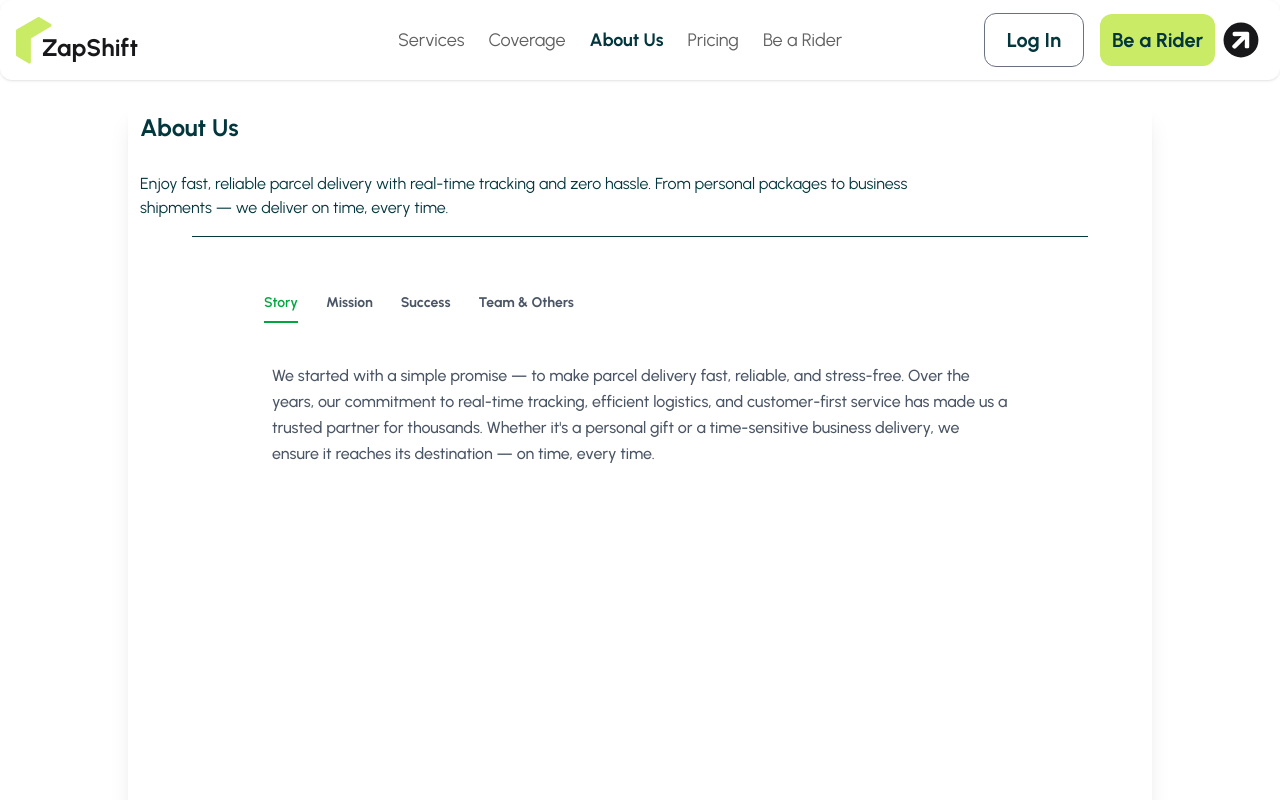
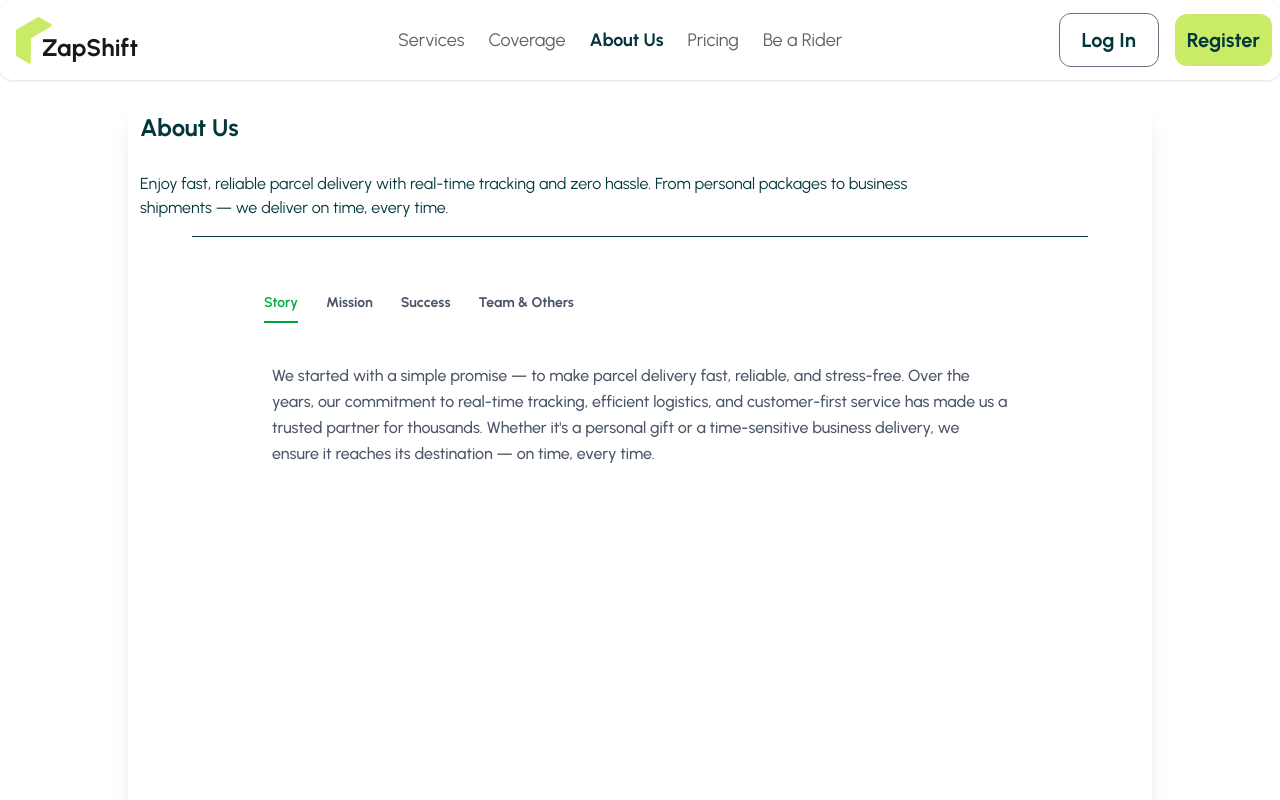
Before and after one commit to fahim-shareear/zap-shift-main, a React app in the folder zap-shift-ui/: page /about-us in a window 1280 px wide. Shown: the top 800 px of the page. Built offline with nearby package versions, Linux system fonts and the light colour scheme; no server answers; the HTML template or start-up script is replaced by a standard one.

Commit message:
adding private route and conditional buttons on navbar

```diff
--- a/zap-shift-ui/src/pages/shared/Navbar.jsx
+++ b/zap-shift-ui/src/pages/shared/Navbar.jsx
@@ -52,12 +52,20 @@ const Navbar = () => {
                 </Link>
                 }
 
-                <Link to="/register">
-                    <div className="flex items-center overflow-hidden h-15 w-43">
+                {
+                    user ? <Link to="/register">
+                    <div className="flex items-center overflow-hidden h-15">
                         <button className="text-sm cursor-pointer transition-all duration-150 active:scale-95 active:shadow-inner bg-secondary text-primary font-bold px-3 py-3 rounded-xl md:text-xl">Be a Rider</button>
                         <span className="md:text-4xl text-md sm:px-2 sm:py-5 -rotate-45"><FaArrowCircleRight /></span>
                     </div>
                 </Link>
+                :
+                <Link to="/register">
+                    <div className="flex items-center overflow-hidden h-15">
+                        <button className="text-sm cursor-pointer transition-all duration-150 active:scale-95 active:shadow-inner bg-secondary text-primary font-bold px-3 py-3 rounded-xl md:text-xl">Register</button>
+                    </div>
+                </Link>
+                }
             </div>
         </div>
     );
--- /dev/null
+++ b/zap-shift-ui/src/routes/PrivateRoutes.jsx
@@ -0,0 +1,19 @@
+import React from 'react';
+import useAuth from '../hooks/useAuth';
+import { Navigate } from 'react-router';
+
+const PrivateRoutes = ({ children }) => {
+    const {user, loader} = useAuth();
+
+    if(loader) {
+        return <span className="loading loading-infinity loading-xl"></span>
+    };
+
+    if(!user) {
+        return <Navigate to="/login"></Navigate>
+    }
+
+    return children;
+};
+
+export default PrivateRoutes;
```
